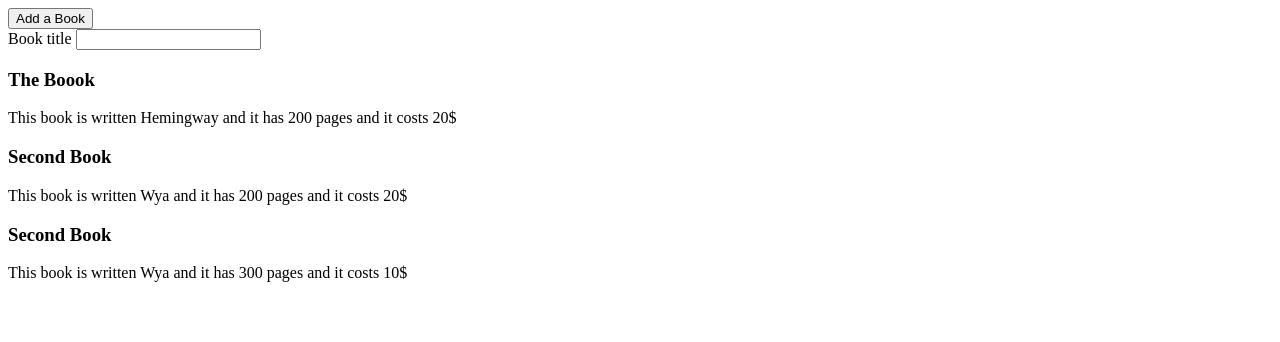
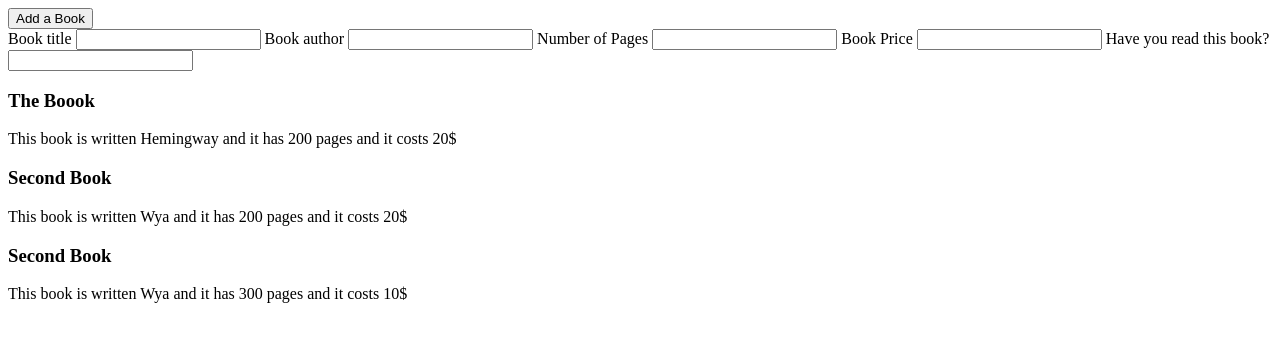
Before and after one commit to vmwhoami/LIBRARY_JS, a plain HTML site: page index.html in a window 1280 px wide. Both pictures are taken after a click on the button "Add a Book". Drawn offline with Linux system fonts and the light colour scheme.

Commit message:
Add form element

```diff
--- a/index.html
+++ b/index.html
@@ -10,8 +10,16 @@
   <div class="container">
     <button class="btn">Add a Book</button>
     <form class="form">
-      <label>Book title</label>
-      <input type="text">
+      <label for="title">Book title</label>
+      <input type="text" id="title">
+      <label for="author">Book author</label>
+      <input type="text" id="author">
+      <label for="page">Number of Pages</label>
+      <input type="number" id="page">
+      <label for="price">Book Price</label>
+      <input type="number" id="price">
+      <label for="read">Have you read this book?</label>
+      <input type="boolean" id="read">
     </form>
   </div>
 </body>
```
